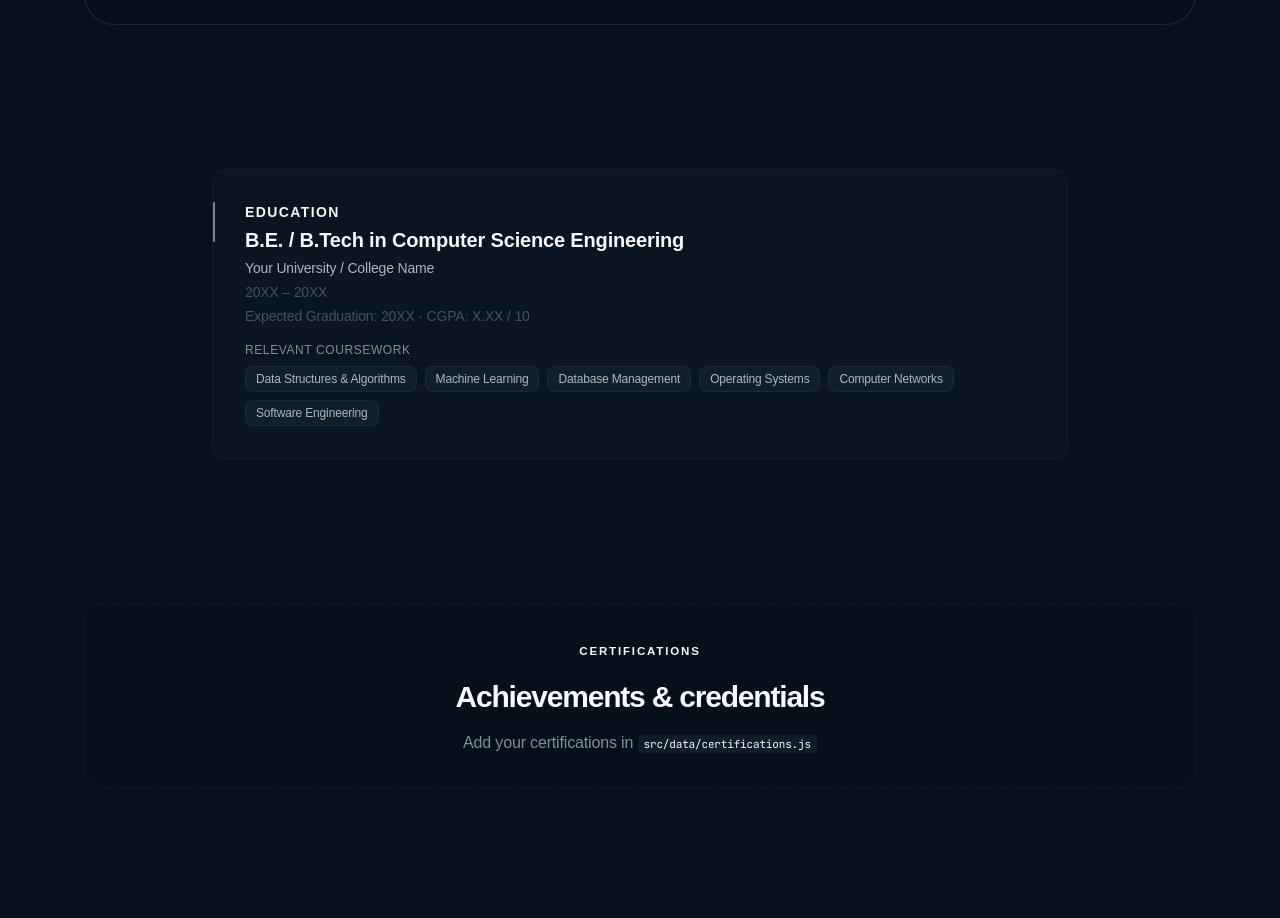
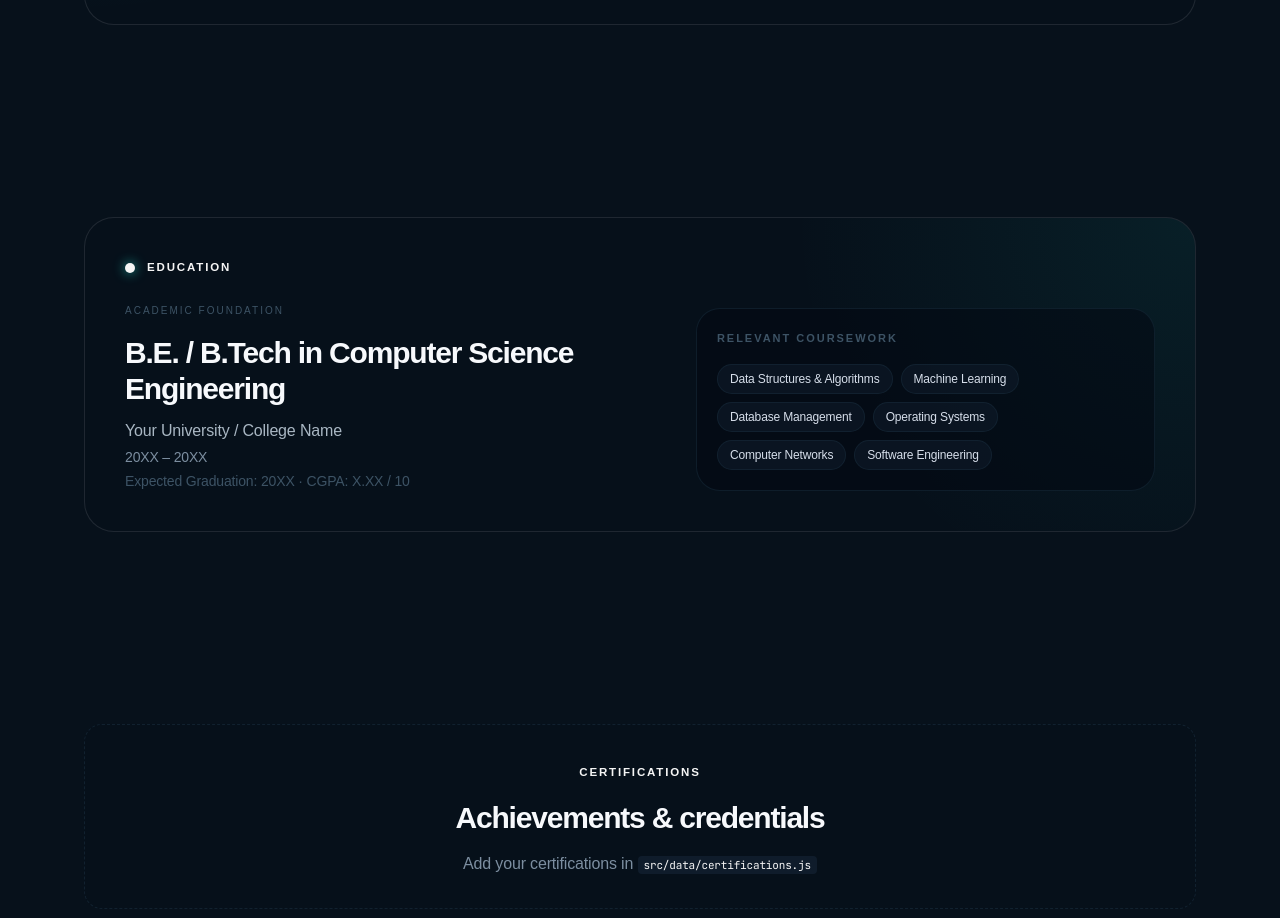
Before and after one commit to sharanugd2305/protfolio, a React (Vite) app: page / in a window 1280 px wide. Shown: the part 1621-2539 px from the top of the page. Built offline with nearby package versions, Linux system fonts and the light colour scheme.

Commit message:
feat: enhance Education component with improved layout, animations, and styling

```diff
--- a/src/components/Education.jsx
+++ b/src/components/Education.jsx
@@ -1,6 +1,6 @@
+import { motion } from "motion/react";
 import { useScrollReveal } from "../hooks/useScrollReveal";
 
-// TODO: Replace placeholder values with your actual education details.
 const EDUCATION = {
   degree: "B.E. / B.Tech in Computer Science Engineering",
   university: "Your University / College Name",
@@ -21,28 +21,42 @@ export default function Education() {
   const ref = useScrollReveal();
 
   return (
-    <div ref={ref} className="mx-auto max-w-4xl px-5 py-12">
-      <div className="reveal relative p-6 sm:p-8 bg-base-800/40 border border-base-700/50 rounded-xl">
-        {/* Timeline accent */}
-        <div className="absolute top-8 left-0 w-0.5 h-10 bg-accent/50 rounded-full hidden sm:block" aria-hidden="true" />
+    <section className="mx-auto max-w-6xl px-5 py-20 sm:py-24" ref={ref}>
+      <motion.div
+        initial={{ opacity: 0, y: 24 }}
+        whileInView={{ opacity: 1, y: 0 }}
+        viewport={{ once: true, amount: 0.2 }}
+        transition={{ duration: 0.55, ease: "easeOut" }}
+        className="reveal relative overflow-hidden rounded-[30px] border border-white/10 bg-base-900/35 p-6 sm:p-8 lg:p-10"
+      >
+        <div className="absolute inset-0 bg-[radial-gradient(circle_at_top_right,_rgba(34,211,197,0.08),_transparent_35%)]" aria-hidden="true" />
 
-        <h2 className="text-sm font-semibold text-accent uppercase tracking-widest mb-1">
-          Education
+        <div className="relative">
+          <div className="flex items-center gap-3">
+            <span className="inline-flex h-2.5 w-2.5 rounded-full bg-accent shadow-[0_0_12px_rgba(34,211,197,0.8)]" aria-hidden="true" />
+            <span className="eyebrow">Education</span>
+          </div>
+
+          <div className="mt-6 grid gap-8 lg:grid-cols-[1.08fr_0.92fr] lg:items-end">
+            <div>
+              <p className="text-[10px] uppercase tracking-[0.2em] text-base-500">Academic foundation</p>
+              <h2 className="mt-4 text-2xl font-bold tracking-[-0.04em] text-base-50 sm:text-3xl">
+                {EDUCATION.degree}
               </h2>
-        <h3 className="text-xl font-bold text-base-50 mb-1">{EDUCATION.degree}</h3>
-        <p className="text-base-300 text-sm mb-1">{EDUCATION.university}</p>
-        <p className="text-base-500 text-sm mb-1">{EDUCATION.duration}</p>
-        <p className="text-base-500 text-sm mb-4">{EDUCATION.expectedGraduation} &middot; {EDUCATION.cgpa}</p>
+              <p className="mt-3 text-base text-base-300">{EDUCATION.university}</p>
+              <p className="mt-1 text-sm text-base-400">{EDUCATION.duration}</p>
+              <p className="mt-1 text-sm text-base-500">{EDUCATION.expectedGraduation} &middot; {EDUCATION.cgpa}</p>
+            </div>
 
-        <div>
-          <p className="text-xs font-medium text-base-400 uppercase tracking-wider mb-2">
-            Relevant Coursework
+            <div className="rounded-[24px] border border-base-700/60 bg-base-950/50 p-5">
+              <p className="text-[11px] font-semibold uppercase tracking-[0.18em] text-base-500">
+                Relevant coursework
               </p>
-          <div className="flex flex-wrap gap-2">
+              <div className="mt-4 flex flex-wrap gap-2">
                 {EDUCATION.coursework.map((course) => (
                   <span
                     key={course}
-                className="px-2.5 py-1 text-xs text-base-300 bg-base-700/50 border border-base-600/40 rounded-md"
+                    className="rounded-full border border-base-700/60 bg-base-800/60 px-3 py-1.5 text-xs font-medium text-base-200"
                   >
                     {course}
                   </span>
@@ -51,5 +65,7 @@ export default function Education() {
             </div>
           </div>
         </div>
+      </motion.div>
+    </section>
   );
 }
```
Lines whose indentation alone changed are shown as unchanged.
